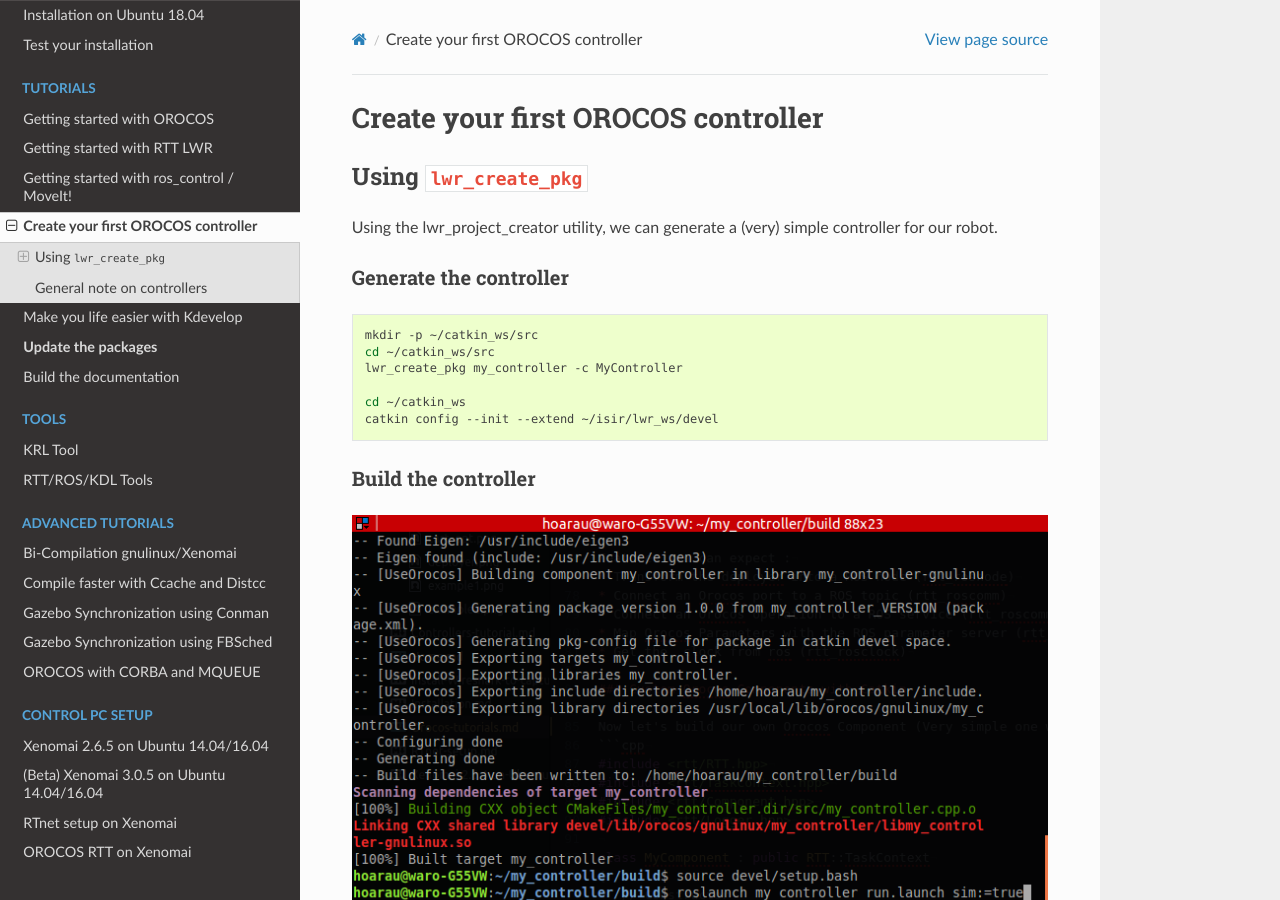
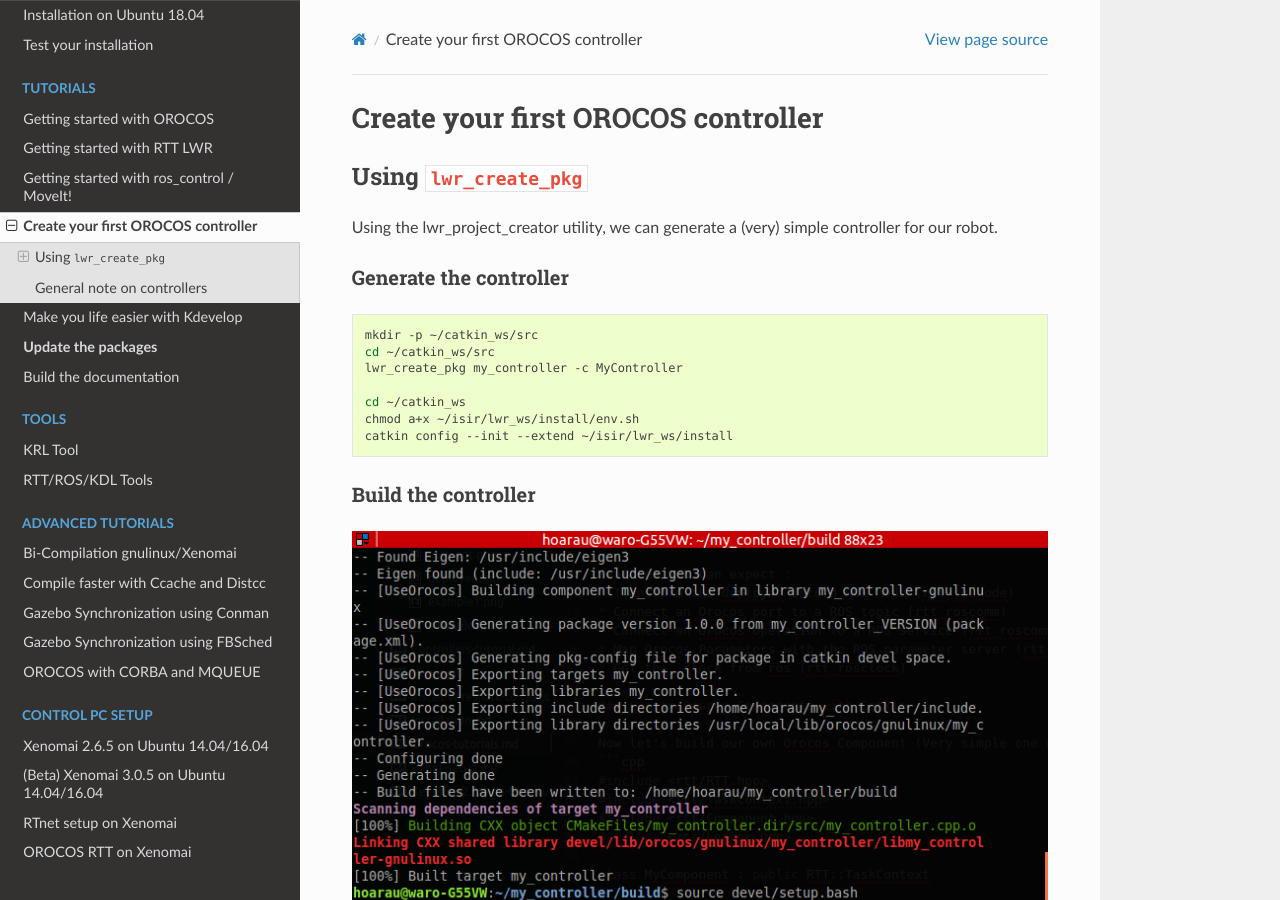
Before and after one commit to kuka-isir/rtt_lwr, a Sphinx documentation site: the page built from docs/source/tutos/controller-tuto.rst, in a window 1280 px wide and 900 px high. Built offline with Sphinx 7.4.7 and the Read the Docs theme 2.0.0, drawn with Linux system fonts in a browser that asks for light colours.

Commit message:
fix "Create your first OROCOS controller" tutorial (#15)
Newly created catkin ws for "my_controller" should be linked to the install directory of lwr_ws, but not devel directory.
Additionally, env.sh should be made executable for avoiding build errors.

```diff
--- a/docs/source/tutos/controller-tuto.rst
+++ b/docs/source/tutos/controller-tuto.rst
@@ -16,7 +16,8 @@ Generate the controller
     lwr_create_pkg my_controller -c MyController
 
     cd ~/catkin_ws
-    catkin config --init --extend ~/isir/lwr_ws/devel
+    chmod a+x ~/isir/lwr_ws/install/env.sh
+    catkin config --init --extend ~/isir/lwr_ws/install
 
 
 Build the controller
```
